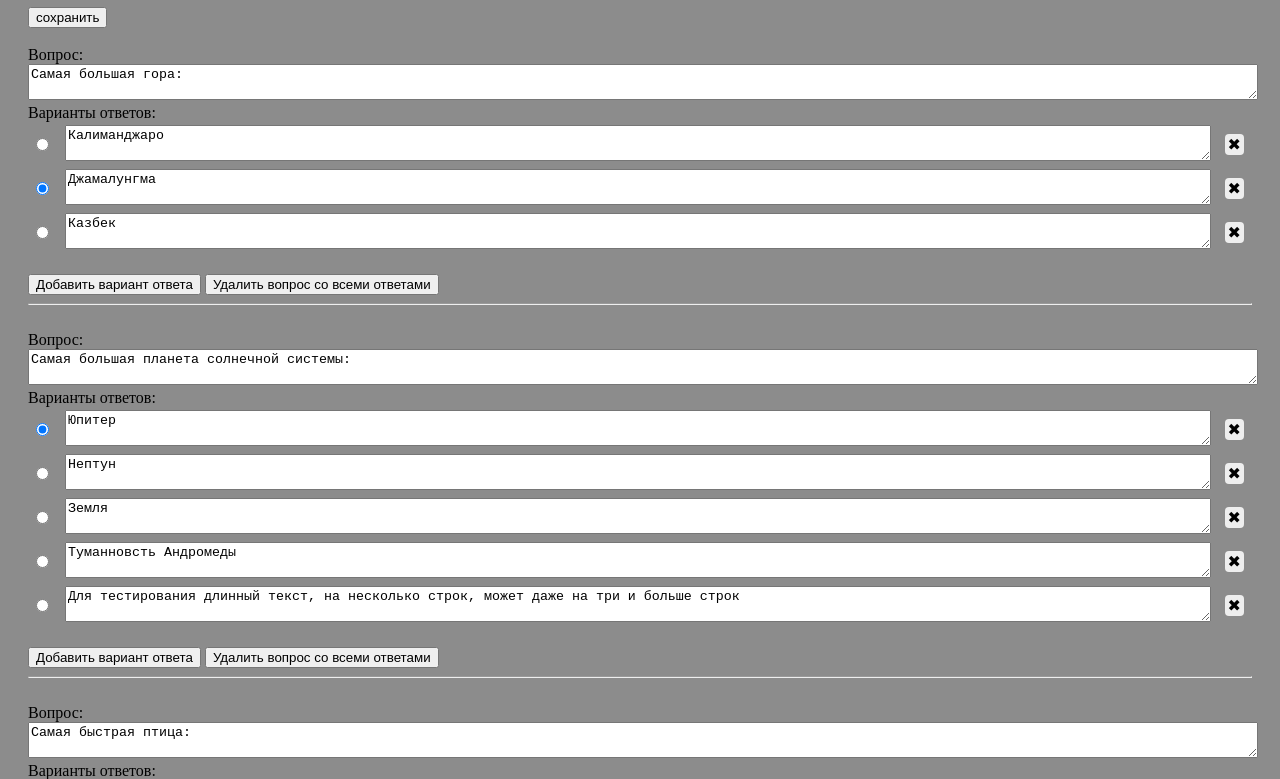
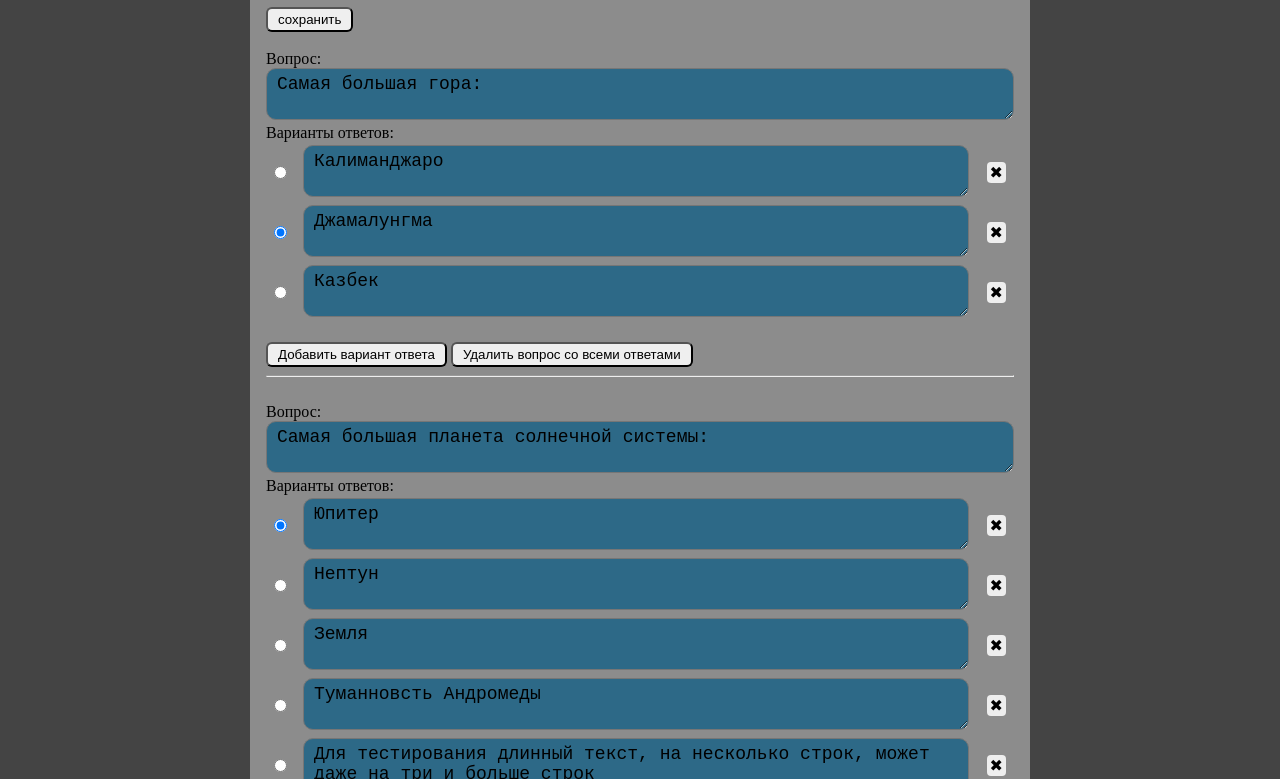
Before and after one commit to almaz73/olimpiada, a plain HTML site: page editor.html in a window 1280 px wide. Shown: the part 73-852 px from the top of the page. Drawn offline with nearby package versions, Linux system fonts and the light colour scheme.

Commit message:
- редактор отображение

```diff
--- a/editor.html
+++ b/editor.html
@@ -2,13 +2,33 @@
 <html lang="en">
 <head>
     <meta charset="UTF-8">
+    <meta name="viewport" content="width=device-width, initial-scale=1.0">
     <title>Редактор</title>
     <script src="https://www.gstatic.com/firebasejs/7.2.3/firebase.js"></script>
     <script src="https://cdn.jsdelivr.net/npm/vue/dist/vue.js"></script>
     <style>
         body {
             background: #8c8c8c;
-            padding: 0 20px;
+            padding: 0;
+            margin: 0;
+            display: flex;
+        }
+
+        .edgePanel-left, .edgePanel-right {
+            background: #444;
+            min-width: 250px;
+        }
+
+        @media (max-width: 600px) {
+            .edgePanel-left, .edgePanel-right {
+                display: none;
+                background: yellow;
+            }
+        }
+
+        .content {
+            padding: 0 16px;
+            flex: 1;
         }
 
         .del-btn {
@@ -19,21 +39,32 @@
             cursor: pointer;
         }
 
-        textarea {
-            width: 100%;
+        .content textarea {
+            width: 97%;
             resize: vertical;
+            font-size: 18px;
+            background: #2d6987;
+            border-radius: 10px;
+            padding: 5px 10px;
+        }
+
+        .content button {
+            border-radius: 6px;
+            padding: 3px 10px;
+
         }
 
     </style>
 </head>
 <body>
+<div class="edgePanel-left"></div>
+<div class="content">
     <h1>Редактор</h1>
     <div id="vue-edit">
         <button @click="save()"> сохранить</button>
         <div v-for="element in compilation.tasks">
             <br>Вопрос: <textarea v-model="element.question"></textarea>
             <br>Варианты ответов:
-
             <table width="100%">
                 <tr v-for="(item, ind) in element.answers">
                     <td width="30px">
@@ -47,17 +78,15 @@
                     </td>
                 </tr>
             </table>
-
             <br><span v-show="!element.hash" style="color: #721c24">*правильный ответ нужно выделить</span>
-
-
             <button @click="addAnswer(element.id)"> Добавить вариант ответа</button>
             <button @click="deleteQuestion(element.id)">Удалить вопрос со всеми ответами</button>
             <hr>
         </div>
         <button @click="addQuestion()"> Добавить новый вопрос</button>
-
     </div>
+</div>
+<div class="edgePanel-right"></div>
 
 <script src="js/editor.js"></script>
 </body>
```
Lines whose indentation alone changed are shown as unchanged.
